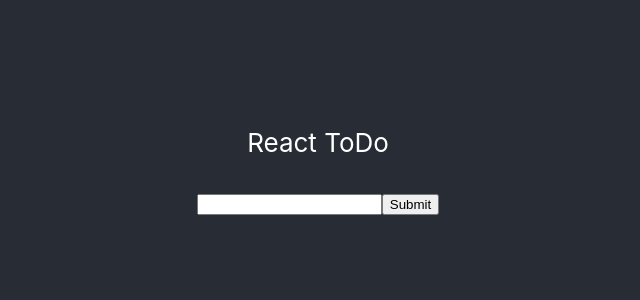
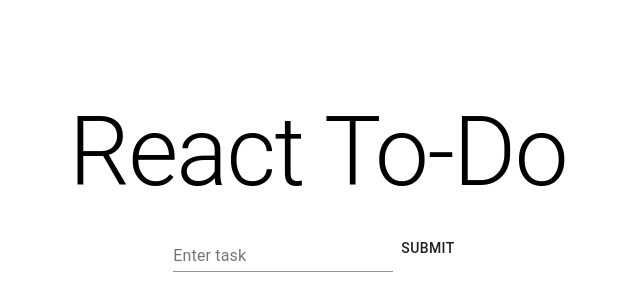
Before and after one commit to abhaybaiju/ReactToDo, a React (Create React App) app: page / in a window 1280 px wide. Shown: the part 216-516 px from the top of the page, without its empty margins (322-962 px from the left). Built offline with nearby package versions, Linux system fonts and the light colour scheme.

Commit message:
Added Material UI

```diff
--- a/package.json
+++ b/package.json
@@ -3,6 +3,8 @@
   "version": "0.1.0",
   "private": true,
   "dependencies": {
+    "@material-ui/core": "^4.10.0",
+    "@material-ui/icons": "^4.9.1",
     "@testing-library/jest-dom": "^4.2.4",
     "@testing-library/react": "^9.5.0",
     "@testing-library/user-event": "^7.2.1",
--- a/src/App.css
+++ b/src/App.css
@@ -1,5 +1,24 @@
 .App {
   text-align: center;
+  display: flex;
+  height: 100%;
+  flex-direction: column;
+  align-items: center;
+  justify-content: center;
+}
+
+body,html,#root{
+  height: 100%;
+}
+
+.todo-form{
+  display: flex;
+  flex-direction: row;
+  align-items: center;
+}
+
+li{
+  text-align: initial;
 }
 
 .App-logo {
--- a/src/App.js
+++ b/src/App.js
@@ -2,6 +2,7 @@ import React, { useEffect, useState} from 'react';
 import './App.css';
 import ToDoForm from "./components/ToDoForm"
 import ToDoList from "./components/ToDoList"
+import Typography from "@material-ui/core/Typography";
 const LOCAL_STORAGE_KEY = "react_todo_list_todos"
 
 function App() {
@@ -22,6 +23,7 @@ function App() {
 
 
   function addToDo(todo){
+    console.log("hwlloo");
     setTodos([todo, ...todos]);
   }
 
@@ -46,14 +48,12 @@ function App() {
 
   return (
     <div className="App">
-      <header className="App-header">
-        <p>React ToDo</p>
+        <Typography style= {{padding:16}} variant="h1">React To-Do</Typography>
         <ToDoForm addToDo={addToDo}></ToDoForm>
         <ToDoList todos={todos}
          toggleComplete={toggleComplete}
          removeTodo = {removeTodo}
          ></ToDoList>
-      </header>
     </div>
   );
 }
--- a/src/components/ToDoForm.js
+++ b/src/components/ToDoForm.js
@@ -1,4 +1,5 @@
 import React, {useState} from "react";
+import { Button, TextField } from "@material-ui/core"
 import * as uuid from "uuid"
 
 function ToDoForm({ addToDo }){
@@ -21,9 +22,9 @@ function ToDoForm({ addToDo }){
     }
 
     return(
-        <form onSubmit={handleSubmit}>
-            <input name="task" type="text" value={todo.task} onChange = {handleTaskInputChange}></input>
-            <button> Submit </button>
+        <form className="todo-form" onSubmit={handleSubmit}>
+            <TextField label="Enter task" name="task" type="text" value={todo.task} onChange = {handleTaskInputChange}></TextField>
+            <Button type="submit"> Submit </Button>
         </form>
     )
 }
--- a/src/components/ToDoList.js
+++ b/src/components/ToDoList.js
@@ -1,9 +1,10 @@
 import React from "react";
 import ToDo from "./Todo";
+import {List} from "@material-ui/core"
 
 function ToDoList({ todos, toggleComplete, removeTodo}){
     return(
-        <ul>
+        <List>
             {todos.map(todo => (
                 <ToDo
                 key={todo.id}
@@ -12,7 +13,7 @@ function ToDoList({ todos, toggleComplete, removeTodo}){
                 removeTodo ={removeTodo}
                 ></ToDo>
             ))}
-        </ul>
+        </List>
     );
 }
 export default ToDoList;
--- a/src/components/Todo.js
+++ b/src/components/Todo.js
@@ -1,4 +1,6 @@
-import React from "react"
+import React from "react";
+import {Checkbox, IconButton, ListItem, Typography} from "@material-ui/core";
+import CloseIcon from "@material-ui/icons/Close";
 
 function ToDo({ todo, toggleComplete, removeTodo }){
 
@@ -9,14 +11,13 @@ function ToDo({ todo, toggleComplete, removeTodo }){
         removeTodo(todo.id);
     }
     return(
-        <div style={{display: "flex"}}>
-        <input type="checkbox" onClick={handleCheckboxClick}></input>
-        <li style={{
-            color: "white",
+        <ListItem style={{display: "flex"}}>
+        <Checkbox checked = {todo.completed}  onClick={handleCheckboxClick}></Checkbox>
+        <Typography variant="body1" style={{
             textDecoration: todo.completed ? "line-through" : null
-        }}>{todo.task}</li>
-        <button  onClick={handleRemoveClick} ></button>
-        </div>
+        }}>{todo.task}</Typography>
+        <IconButton  onClick={handleRemoveClick} ><CloseIcon></CloseIcon></IconButton>
+        </ListItem>
     );
 }
 export default ToDo;
```
Also changed, not shown: 1 other file (tests, documents, lock files or other folders).
